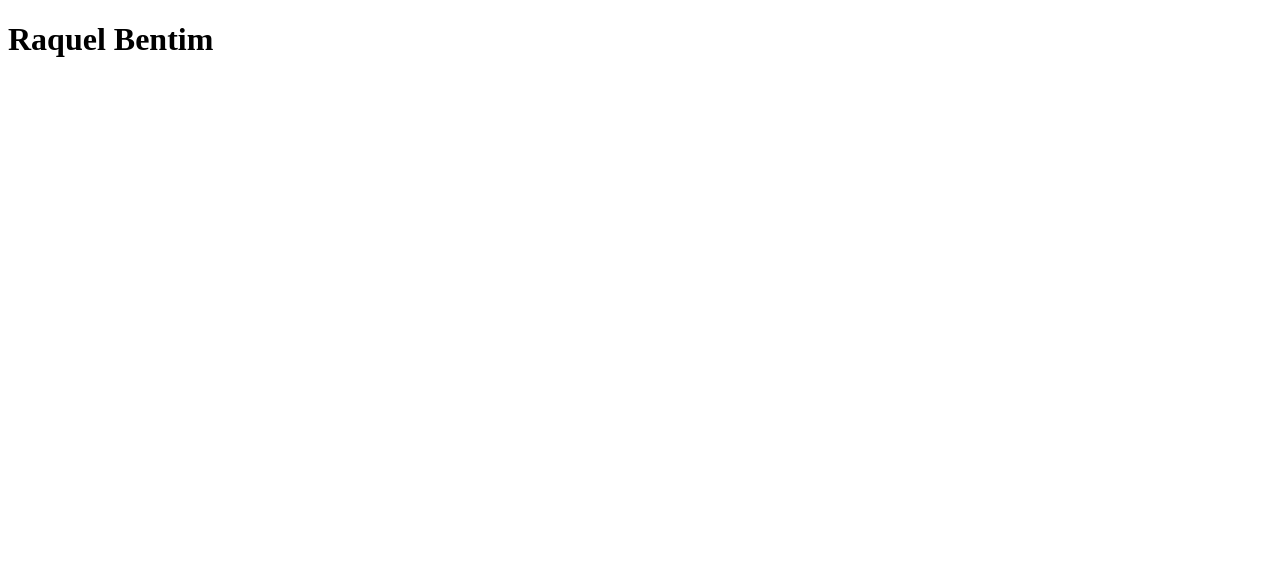
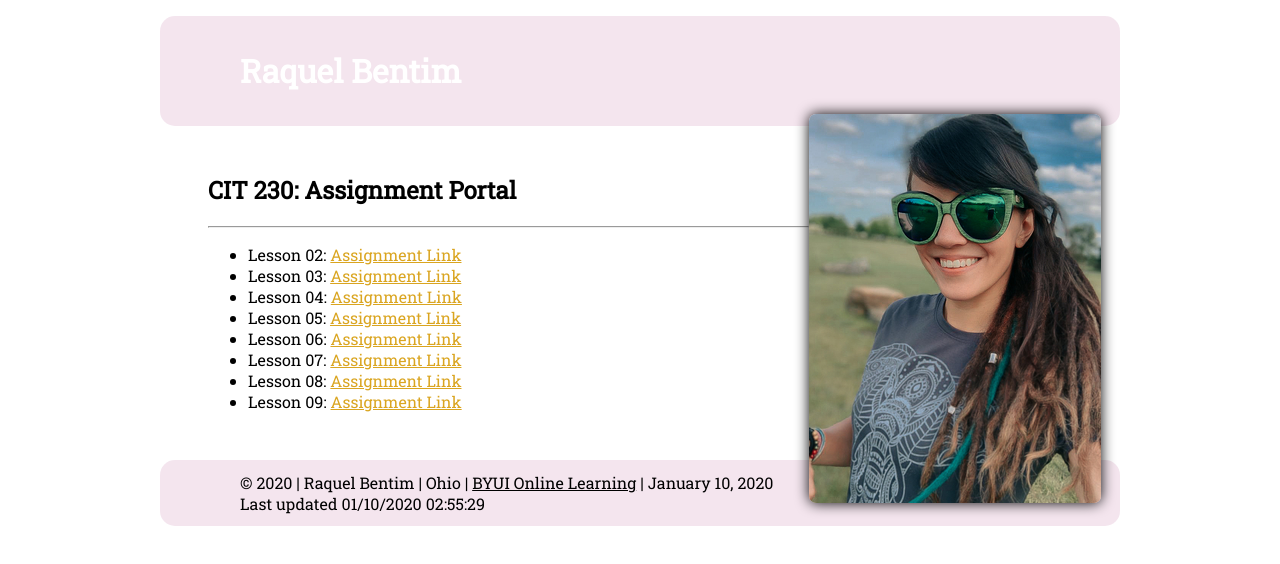
Before and after one commit to RaquelBentimHarrison/raquelbentimharrison.github.io, a plain HTML site: page index.html in a window 1280 px wide. Drawn offline with Linux system fonts and the light colour scheme.

Commit message:
complete

```diff
--- /dev/null
+++ b/css/main.css
@@ -0,0 +1,42 @@
+@charset "UTF-8";
+@import url('https://fonts.googleapis.com/css?family=Raleway|Roboto+Slab&display=swap');
+
+#content {
+    margin: 0 auto;
+    max-width: 960px;
+}
+
+body {
+    font-family: 'Roboto Slab', serif;
+}
+
+header,
+footer {
+    background-color: rgba(224, 181, 205, 0.35);
+    color: white;
+    padding: .75em 1.2em .75em 5em;
+    border-radius: 15px;
+    margin: 1em 0;
+}
+
+main {
+    margin: 3em;
+}
+
+a {
+    color: goldenrod;
+}
+
+.profile {
+    float: right;
+    box-shadow: 0px 0px 14px #000;
+    border-radius: 7px;
+}
+
+footer a {
+    color: black;
+
+}
+footer {
+   color: #000;
+}
--- a/index.html
+++ b/index.html
@@ -4,11 +4,39 @@
     <meta charset="UTF-8">
     <meta name="viewport" content="width=device-width, initial-scale=1.0">
     <meta http-equiv="X-UA-Compatible" content="ie=edge">
-    <title>Document</title>
+    <link rel="stylesheet" href="css/main.css">
+    <title>CIT 230 Assignment Portal | Raquel Bentim </title>
 </head>
 <body>
+    <div id="content">
     <header>
         <h1>Raquel Bentim</h1>
+        <img class="profile" src="images/Webp.net-resizeimage (1).jpg" alt="profile photo">
     </header>
+
+    <nav></nav>
+    <main>
+
+        <h2>CIT 230: Assignment Portal</h2>
+        <hr>
+    <ul>
+        <li>Lesson 02: <a href="">Assignment Link</a></li>
+        <li>Lesson 03: <a  href="">Assignment Link</a></li>
+        <li>Lesson 04: <a  href="">Assignment Link</a></li>
+        <li>Lesson 05: <a  href="">Assignment Link</a></li>
+        <li>Lesson 06: <a  href="">Assignment Link</a></li>
+        <li>Lesson 07: <a  href="">Assignment Link</a></li>
+        <li>Lesson 08: <a  href="">Assignment Link</a></li>
+        <li>Lesson 09: <a  href="">Assignment Link</a></li>
+    </ul>
+    </main>
+    <footer>
+        &copy; 2020 | Raquel Bentim | Ohio | <a href="https://www.byui.edu/online">BYUI Online Learning</a> |  <span id="currentdate"></span>
+    <script src="js/currentdate.js"></script>
+    <br>
+    Last updated <span id="lastmodified"></span>
+    <script src="js/lastmodified.js"></script>
+    </footer>
+    </div>
 </body>
 </html>
--- /dev/null
+++ b/js/currentdate.js
@@ -0,0 +1,2 @@
+const options = {weekdate: 'long', day: 'numeric', month: 'long', year: 'numeric'};
+document.getElementById('currentdate').textContent = new Date().toLocaleDateString('en-US', options);
--- /dev/null
+++ b/js/lastmodified.js
@@ -0,0 +1,3 @@
+let lastModified = document.lastModified;
+
+document.getElementById("lastmodified").innerHTML = lastModified;
```
Also changed, not shown: images/IMG-20190622-WA0016.jpg (added), images/Webp.net-resizeimage (1).jpg (added), images/Webp.net-resizeimage.jpg (added).
